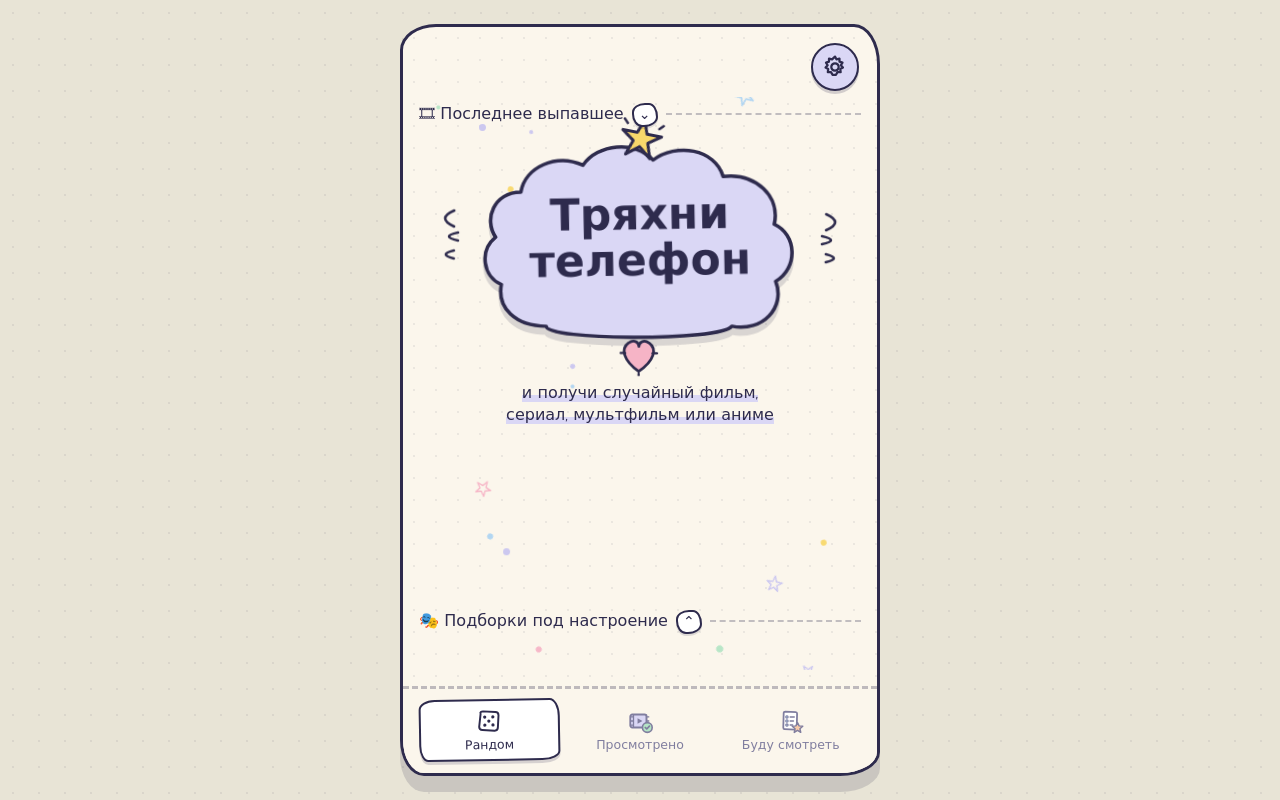
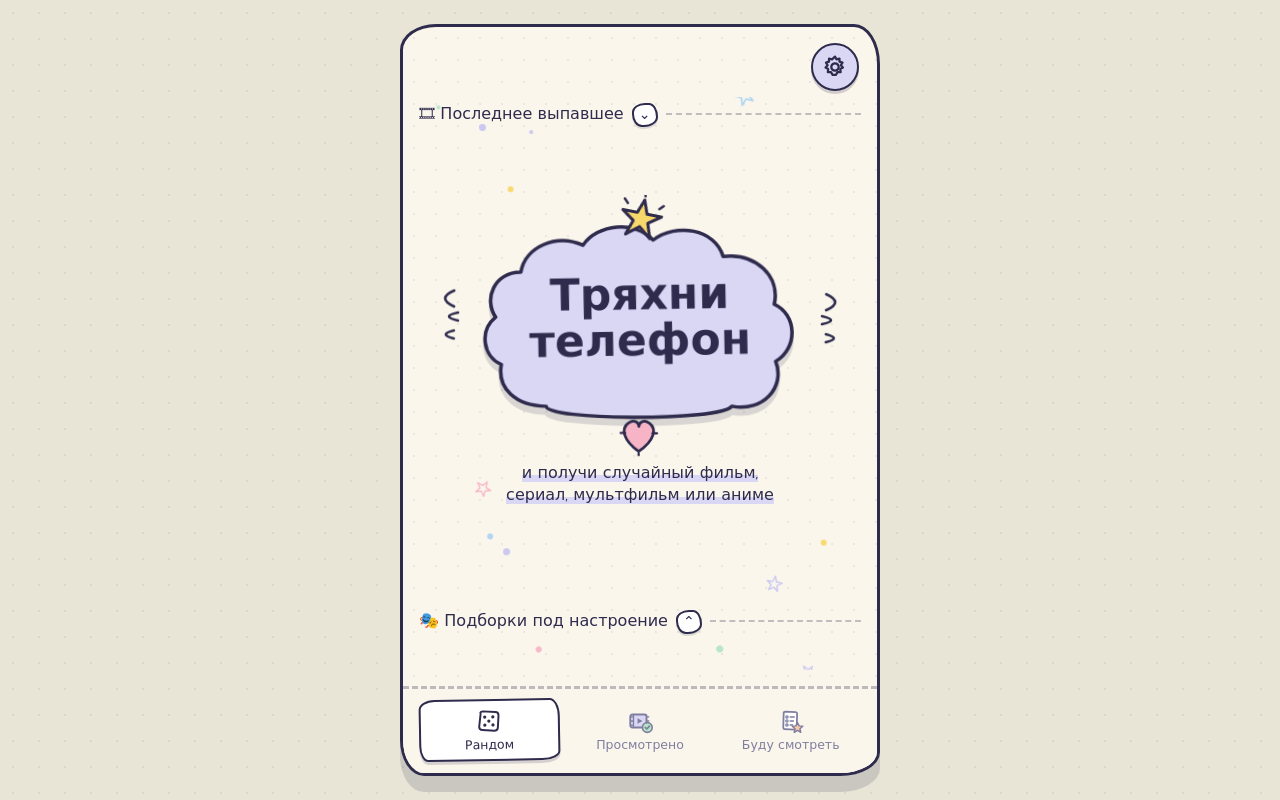
Before and after one commit to belomorkanak37-debug/SMOTRIM-CHTO-, a website: page public/index.html in a window 1280 px wide. Drawn offline with Linux system fonts and the light colour scheme.

Commit message:
Update index.html

```diff
--- a/public/index.html
+++ b/public/index.html
@@ -208,8 +208,10 @@ button:focus-visible,.chip:focus-visible,.day:focus-visible{outline:3px dashed v
 .cloudBtn{
   position:relative;width:min(86%,330px);aspect-ratio:320/210;
   display:flex;align-items:center;justify-content:center;
+  margin-top:clamp(56px,10svh,104px);
   background:none;border:none;animation:cloudFloat 4s ease-in-out infinite;
 }
+@media (max-height:740px){.cloudBtn{margin-top:clamp(28px,6svh,52px)}}
 .cloudShape{position:absolute;inset:0;width:100%;height:100%;
   filter:drop-shadow(0 7px 0 rgba(46,43,77,.16));}
 .cloudText{
```
